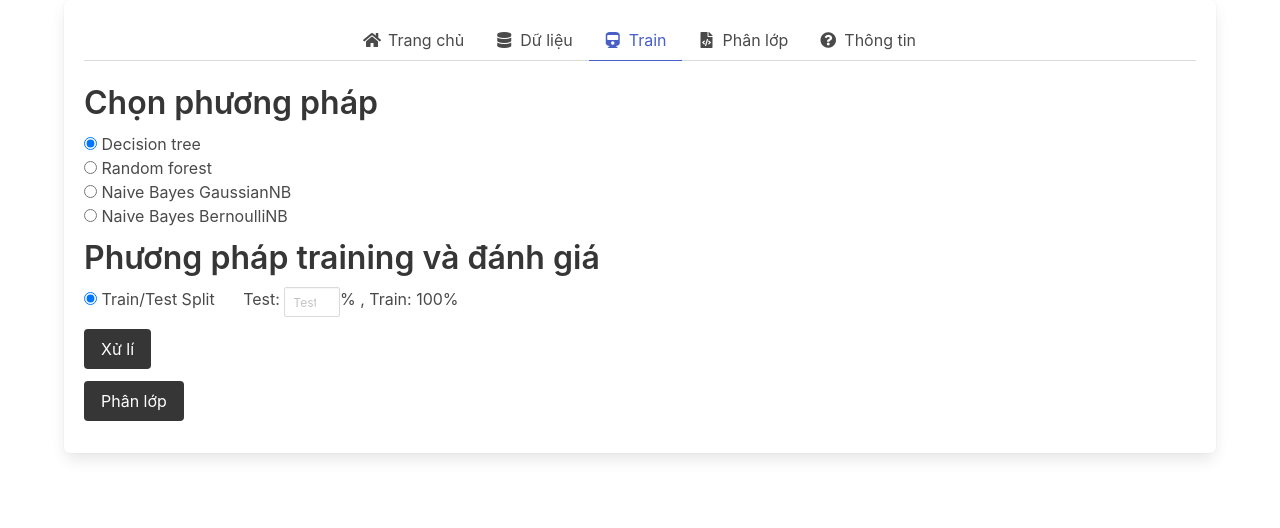
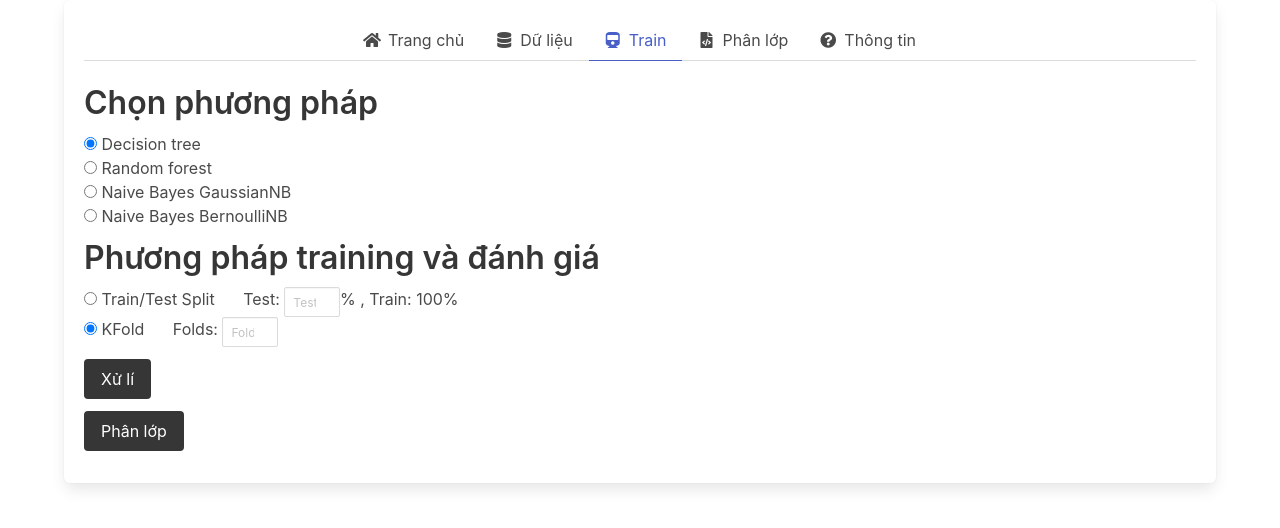
Before and after one commit to duhoang00/BankruptPrediction, a Flask app: page /choosedatapreprocess/1/1 in a window 1280 px wide. Shown: the top 528 px of the page. Run offline with Flask 2, Linux system fonts and the light colour scheme.

Commit message:
add kfold

```diff
--- a/app.py
+++ b/app.py
@@ -48,6 +48,8 @@ def choosedatatrain(chosendata, chosenimputation, chosenmethod, chosentraintest,
     df, Df_missing_stats = preProcessData(chosendata, chosenimputation, True)
     if (chosentraintest == "split"):
         X_train, X_test, y_train, y_test = process.traintestsplit(df, value)
+    if (chosentraintest == "kfold"):
+        X_train, X_test, y_train, y_test = process.kfold(df, value)
 
     if (chosenmethod == "decisiontree"):
         confusion_matrix, accuracy_score, classification_report = process.decisionTree(X_train, X_test, y_train, y_test)
@@ -78,6 +80,8 @@ def predict(chosendata, chosenimputation, chosenmethod, chosentraintest, value,
     df, Df_missing_stats = preProcessData(chosendata, chosenimputation, True)
     if (chosentraintest == "split"):
         X_train, X_test, y_train, y_test = process.traintestsplit(df, value)
+    if (chosentraintest == "kfold"):
+        X_train, X_test, y_train, y_test = process.kfold(df, value)
 
     if (chosenmethod == "decisiontree"):
         result = process.decisionTreePredict(X_train, X_test, y_train, y_test, userinput)
--- a/templates/datapreprocess.html
+++ b/templates/datapreprocess.html
@@ -39,6 +39,7 @@
 
 <div class="title">Phương pháp training và đánh giá</div>
 <div class="train-test-container mb-3" id="choose-traintest">
+  <div>
     <label class="radio">
       <input type="radio" name="traintest" value="split" checked>
       Train/Test Split
@@ -50,6 +51,18 @@
     </span>
     <span>, Train:</span>
     <span id="splittrain"></span>%
+  </div>
+  <div>
+    <label class="radio">
+      <input type="radio" name="traintest" value="kfold" checked>
+      KFold
+    </label>
+    <span class="ml-5">Folds:</span>
+    <span>
+      <input id="folds" class="input is-small" style="width: 5%;" type="number" min="0" max="100"
+        placeholder="Folds">
+    </span>
+  </div>
 </div>
 
 <p class="mb-3">
@@ -154,11 +167,27 @@
       callback(result);
     }
 
+    function getMethodValue(chosenTraintest) {
+      if (chosenTraintest == "split") {
+        return document.getElementById("splittest").value;
+      } else if (chosenTraintest == "kfold") {
+        return document.getElementById("folds").value;
+      }
+    }
+
+    function setMethodValue(chosenTraintest, value) {
+      if (chosenTraintest == "split") {
+        document.getElementById("splittest").value = value;
+      } else if (chosenTraintest == "kfold") {
+        document.getElementById("folds").value = value;
+      }
+    }
+
     document.getElementById("process-button").addEventListener("click", function () {
       getInfoFromUrl(function (obj) {
         obj.chosenMethod = getSelectedValue("choose-method");
         obj.chosenTraintest = getSelectedValue("choose-traintest");
-        value = document.getElementById("splittest").value;
+        value = getMethodValue(obj.chosenTraintest);
         if (value == "") {
           value = "20";
         }
@@ -176,7 +205,7 @@
         if (obj.chosenMethod != "") {
           setSeletedValue("choose-method", obj.chosenMethod);
           setSeletedValue("choose-traintest", obj.chosenTraintest);
-          document.getElementById("splittest").value = obj.value;
+          setMethodValue(obj.chosenTraintest, obj.value);
         }
       })
     }
@@ -185,7 +214,7 @@
       getInfoFromUrl(function (obj) {
         obj.chosenMethod = getSelectedValue("choose-method");
         obj.chosenTraintest = getSelectedValue("choose-traintest");
-        value = document.getElementById("splittest").value;
+        value = getMethodValue(obj.chosenTraintest);
         if (value == "") {
           value = "20";
         }
```
Also changed, not shown: process.py (+8 -4 lines). Lines whose indentation alone changed are shown as unchanged.
